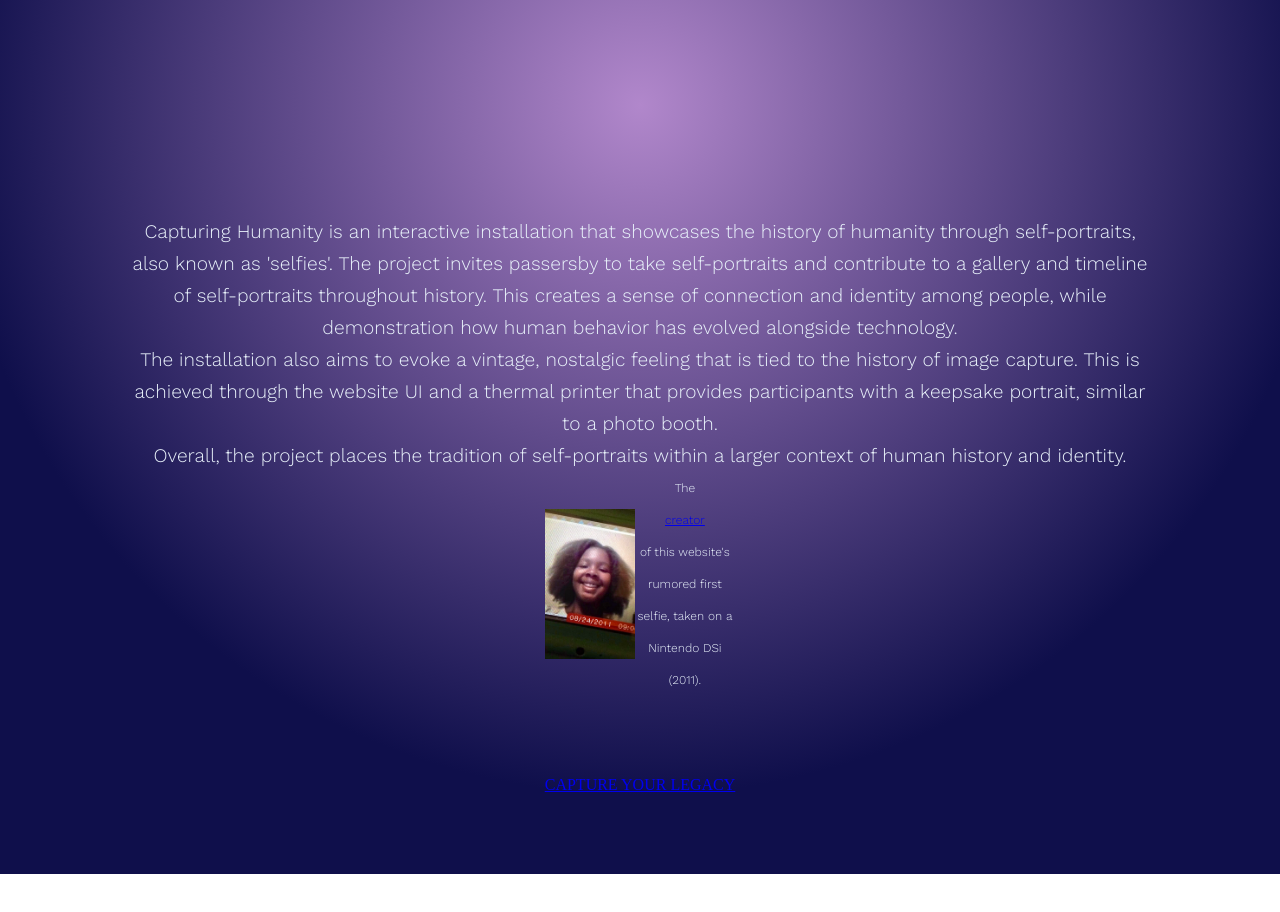
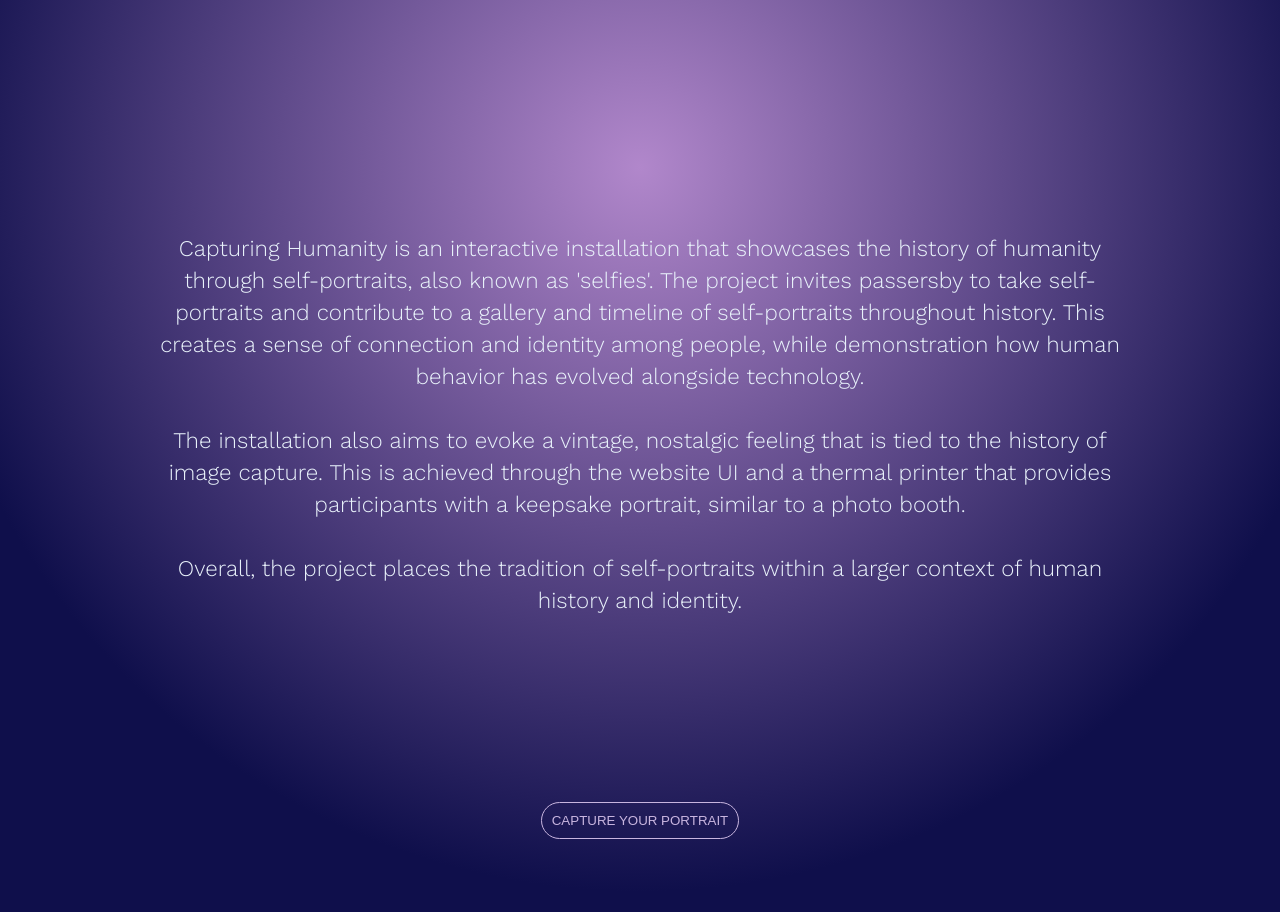
Before and after one commit to oziomarc/IDM-Senior-Design-Project, a React (Create React App) app: page / in a window 1280 px wide. Shown: the part 780-1692 px from the top of the page. Before the commit the page ends 1654 px from the top, so only its background shows below. Built offline with nearby package versions, Linux system fonts and the light colour scheme; a web font is replaced by a local one.

Commit message:
midterm prez

```diff
--- a/src/App.css
+++ b/src/App.css
@@ -118,7 +118,7 @@ header h1:hover, p:hover {
   justify-content: center;
   display: flex;
   flex-direction: column;
-  padding: 10vh 10vw;
+  padding: 10vh 10vw 20vh;
 }
 
 #about p {
@@ -127,9 +127,10 @@ header h1:hover, p:hover {
   display: flex;
   flex-direction: column;
   font-family: 'Work Sans', sans-serif;
-  font-size: 1.2rem;
+  font-size: 1.4rem;
   font-weight: 150;
   line-height: 2rem;
+  padding: 2vmin;
   text-align: center;
 }
 
@@ -156,16 +157,16 @@ header h1:hover, p:hover {
   padding: 0;
 }
 
-.buttonClass {
+/* .buttonClass {
   display: flex;
   flex-direction: row;
   justify-content: center;
   padding-bottom: 10vh;
-}
+} */
 
-.buttonClass p {
+/* .buttonClass p {
   text-decoration: underline;
-}
+} */
 
 /* BOOTH */
 
@@ -207,19 +208,29 @@ img {
   object-fit: cover;
 }
 
-button:hover {
-  cursor: pointer;
-}
-
 .buttons {
+  justify-content: center;
+  display: flex;
 }
 
 .buttons button {
-  background-color: beige;
-  border: solid 1px bisque;
+  background-color: rgba(23, 23, 115, 0);
+  border: solid 1px rgb(200, 181, 223);
+  color: rgb(200, 181, 223);
   border-radius: 20px;
   margin: 10px;
   padding: 10px;
+  text-align: center;
+}
+
+.buttons button:hover {
+  cursor: pointer;
+  color: black;
+  background-color: rgba(200, 181, 223, 1);
+}
+
+.buttons #capture {
+  margin-bottom: 20vh;
 }
 
 /* GALLERY */
--- a/src/pages/Booth.js
+++ b/src/pages/Booth.js
@@ -199,9 +199,9 @@ function Booth({ app, setCapturedImage, capturedImage, imgUrl }) {
           <>
             <img src={img} alt="screenshot" />
             <div className="buttons">
-              <button onClick={capture}>Capture photo</button>
+              {/* <button onClick={capture}>Capture Photo</button> */}
               <Link to="/gallery" onClick={addToGallery} style={{ textDecoration: 'none' }}>
-                  <button id="" >Add to Gallery**</button>
+                  <button id="" >Add to Gallery</button>
               </Link>
               <button id="">Print</button>
               <button onClick={() => setImg(null)}>Retake</button>
--- a/src/pages/Landing.js
+++ b/src/pages/Landing.js
@@ -27,14 +27,14 @@ function Landing() {
             <p>The installation also aims to evoke a vintage, nostalgic feeling that is tied to the history of image capture. This is achieved through the website UI and a thermal printer that provides participants with a keepsake portrait, similar to a photo booth.</p>
             <p>Overall, the project places the tradition of self-portraits within a larger context of human history and identity.</p>
           </div>
-          <div id="author">
+          {/* <div id="author">
             <img src={babyozi}></img>
             <p>The <a href="https://www.ozioma.xyz" target={"_blank"} >creator</a> of this website's rumored first selfie, taken on a Nintendo DSi (2011).</p>
-          </div>
+          </div>   */}
         </div>
-        <div className="buttonClass">
+        <div className="buttons">
             <Link to="/booth" style={{ textDecoration: 'none' }}>
-                <p>CAPTURE YOUR LEGACY</p>
+                <button id="capture">CAPTURE YOUR PORTRAIT</button>
             </Link>
         </div>
       </div>
```
